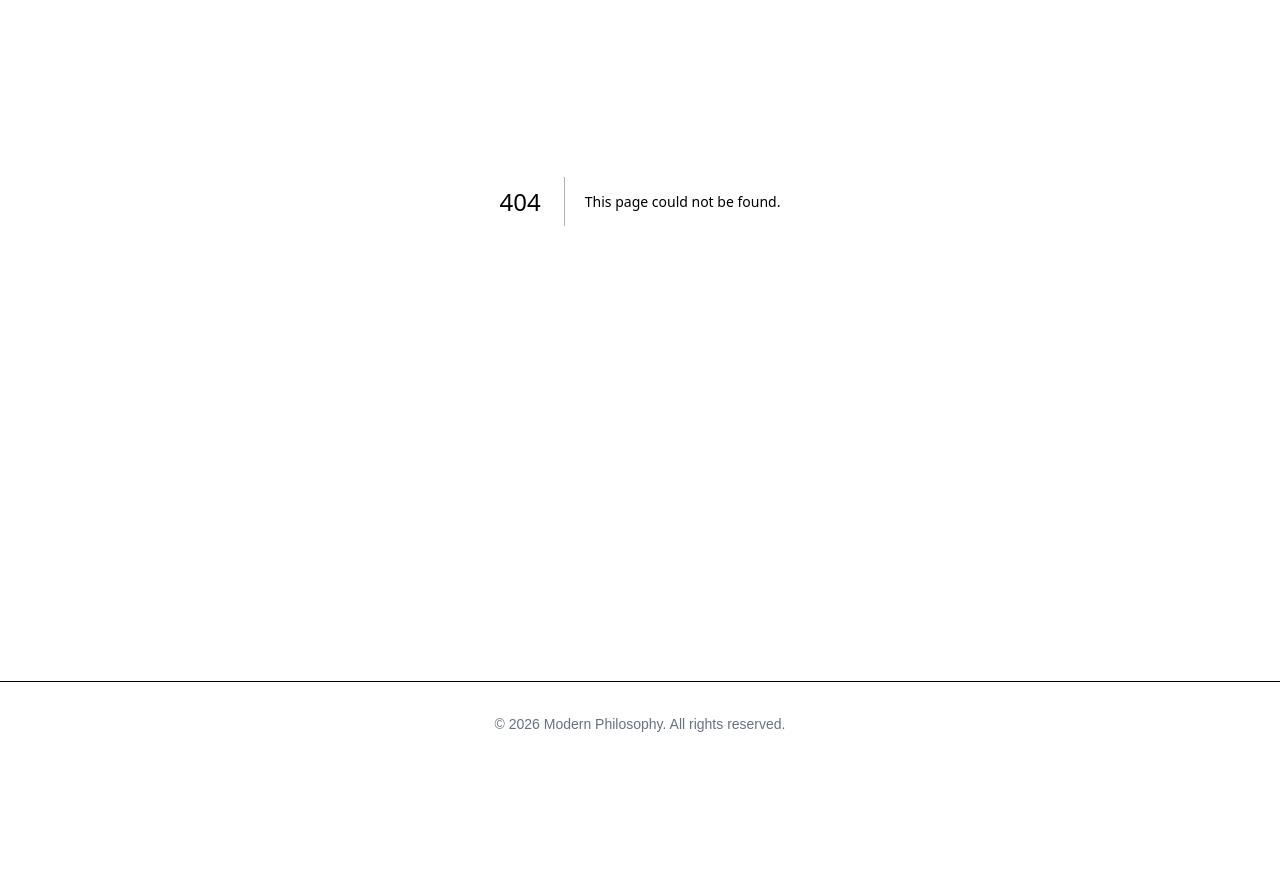
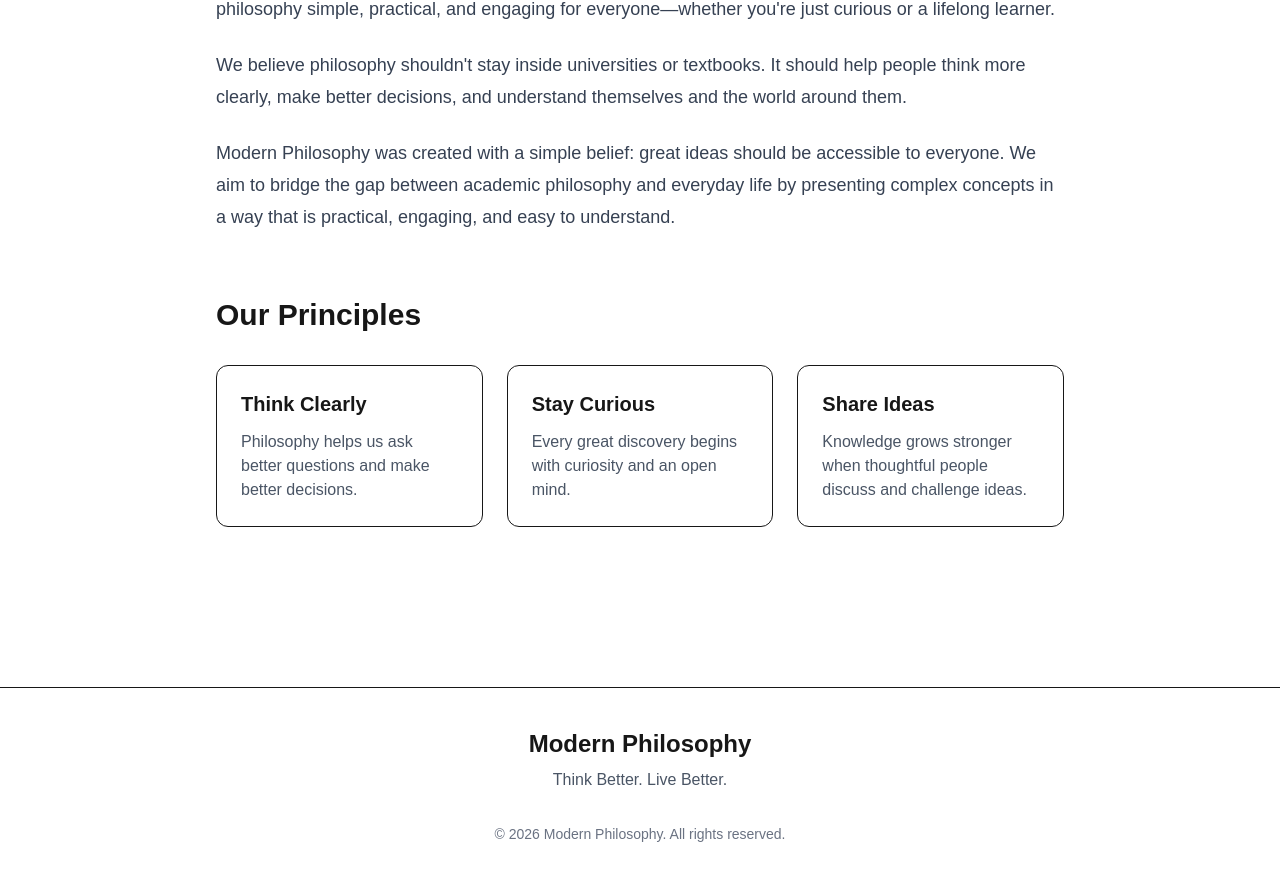
Before and after one commit to Akmalkhanbangash/modern-philosophy, a Next.js app: page /about in a window 1280 px wide. Before the commit this address had no page. Shown: the part 270-1150 px from the top of the page. Before the commit the page ends 1036 px from the top, so only its background shows below. Built offline with nearby package versions, Linux system fonts and the light colour scheme.

Commit message:
Complete Sprint 3 - About, Footer, Related Articles

```diff
--- /dev/null
+++ b/app/about/page.tsx
@@ -0,0 +1,52 @@
+export default function AboutPage() {
+  return (
+    <main className="mx-auto max-w-4xl px-6 py-20">
+      <h1 className="text-5xl font-bold">About Modern Philosophy</h1>
+
+      <p className="mt-8 text-lg leading-8 text-gray-700">
+        Modern Philosophy is a place where timeless philosophical ideas meet
+        modern life. Our goal is to make philosophy simple, practical, and
+        engaging for everyone—whether you're just curious or a lifelong learner.
+      </p>
+
+      <p className="mt-6 text-lg leading-8 text-gray-700">
+        We believe philosophy shouldn't stay inside universities or textbooks.
+        It should help people think more clearly, make better decisions, and
+        understand themselves and the world around them.
+      </p>
+
+      <p className="mt-6 text-lg leading-8 text-gray-700">
+  Modern Philosophy was created with a simple belief: great ideas should be
+  accessible to everyone. We aim to bridge the gap between academic philosophy
+  and everyday life by presenting complex concepts in a way that is practical,
+  engaging, and easy to understand.
+</p>
+<section className="mt-16">
+  <h2 className="text-3xl font-bold">Our Principles</h2>
+
+  <div className="mt-8 grid gap-6 md:grid-cols-3">
+    <div className="rounded-xl border p-6">
+      <h3 className="text-xl font-semibold">Think Clearly</h3>
+      <p className="mt-3 text-gray-600">
+        Philosophy helps us ask better questions and make better decisions.
+      </p>
+    </div>
+
+    <div className="rounded-xl border p-6">
+      <h3 className="text-xl font-semibold">Stay Curious</h3>
+      <p className="mt-3 text-gray-600">
+        Every great discovery begins with curiosity and an open mind.
+      </p>
+    </div>
+
+    <div className="rounded-xl border p-6">
+      <h3 className="text-xl font-semibold">Share Ideas</h3>
+      <p className="mt-3 text-gray-600">
+        Knowledge grows stronger when thoughtful people discuss and challenge ideas.
+      </p>
+    </div>
+  </div>
+</section>
+    </main>
+  );
+}
--- a/app/articles/[slug]/page.tsx
+++ b/app/articles/[slug]/page.tsx
@@ -1,5 +1,6 @@
 import Link from "next/link";
 import { articles } from "../../data/articles";
+//import {relatedArticles} from "../../components/featuredArticles";
 
 type Props = {
   params: Promise<{
@@ -11,6 +12,11 @@ export default async function ArticlePage({ params }: Props) {
   const { slug } = await params;
 
   const article = articles.find((a) => a.slug === slug);
+  const relatedArticles = articles.filter(
+  (a) =>
+    a.slug !== article?.slug &&
+    a.category === article?.category
+);
 
   if (!article) {
     return (
@@ -28,20 +34,59 @@ export default async function ArticlePage({ params }: Props) {
     >
       ← Back to Articles
     </Link>
-      <h1 className="text-5xl font-bold">{article.title}</h1>
+      <div className="mb-8">
+  <span className="inline-block rounded-full bg-gray-100 px-4 py-1 text-sm font-medium text-gray-700">
+    {article.category}
+  </span>
 
-      <div className="mt-6 flex items-center gap-6 text-sm text-gray-500">
-  <span>By {article.author}</span>
-  <span>•</span>
-  <span>{article.readTime}</span>
+  <h1 className="mt-6 text-5xl font-bold leading-tight">
+    {article.title}
+  </h1>
+
+  <div className="mt-6 flex items-center gap-4 text-sm text-gray-500">
+    <span>By {article.author ?? "Modern Philosophy"}</span>
+    <span>•</span>
+    <span>{article.readTime}</span>
+  </div>
+
+  <p className="mt-8 text-xl leading-8 text-gray-700">
+    {article.description}
+  </p>
 </div>
-
-<p className="mt-4 text-xl leading-8 text-gray-700">
-  {article.description}
-</p>
      <article className="prose prose-lg mt-10 max-w-none">
   <p>{article.content}</p>
 </article>
+{relatedArticles.length > 0 && (
+  <section className="mt-16">
+    <h2 className="text-3xl font-bold">
+      Related Articles
+    </h2>
+
+    <div className="mt-8 space-y-4">
+      {relatedArticles.map((related) => (
+        <Link
+          key={related.id}
+          href={`/articles/${related.slug}`}
+          className="block rounded-xl border p-6 transition hover:shadow-md"
+        >
+          <h3 className="text-xl font-semibold">
+  {related.title}
+</h3>
+
+<div className="mt-2 flex items-center gap-4 text-sm text-gray-500">
+  <span>By {related.author ?? "Modern Philosophy"}</span>
+  <span>•</span>
+  <span>{related.readTime}</span>
+</div>
+
+<p className="mt-3 text-gray-600">
+  {related.description}
+</p>
+        </Link>
+      ))}
+    </div>
+  </section>
+)}
     </main>
   );
 }
--- a/app/components/footer.tsx
+++ b/app/components/footer.tsx
@@ -1,11 +1,21 @@
+import Link from "next/link";
+
 export default function Footer() {
   return (
-    <footer className="border-t mt-20">
-      <div className="mx-auto max-w-7xl px-6 py-8">
-        <p className="text-center text-sm text-gray-500">
-          © 2026 Modern Philosophy. All rights reserved.
-        </p>
-      </div>
-    </footer>
+    <footer className="mt-20 border-t">
+  <div className="mx-auto max-w-7xl px-6 py-10 text-center">
+    <h2 className="text-2xl font-bold">
+      Modern Philosophy
+    </h2>
+
+    <p className="mt-2 text-gray-600">
+      Think Better. Live Better.
+    </p>
+
+    <p className="mt-8 text-sm text-gray-500">
+      © 2026 Modern Philosophy. All rights reserved.
+    </p>
+  </div>
+</footer>
   );
 }
--- a/app/data/articles.ts
+++ b/app/data/articles.ts
@@ -41,7 +41,7 @@ export const articles: Article[] = [
   description: "Ancient wisdom for dealing with stress and uncertainty today.",
   readTime: "6 min read",
   author: "Malik Akmal Khan",
-  category: "Stoicism",
+  category: "Philosophy",
   content:
     "Stoicism teaches us to focus on what we can control, accept what we cannot, and develop resilience in everyday life."
 }
```
